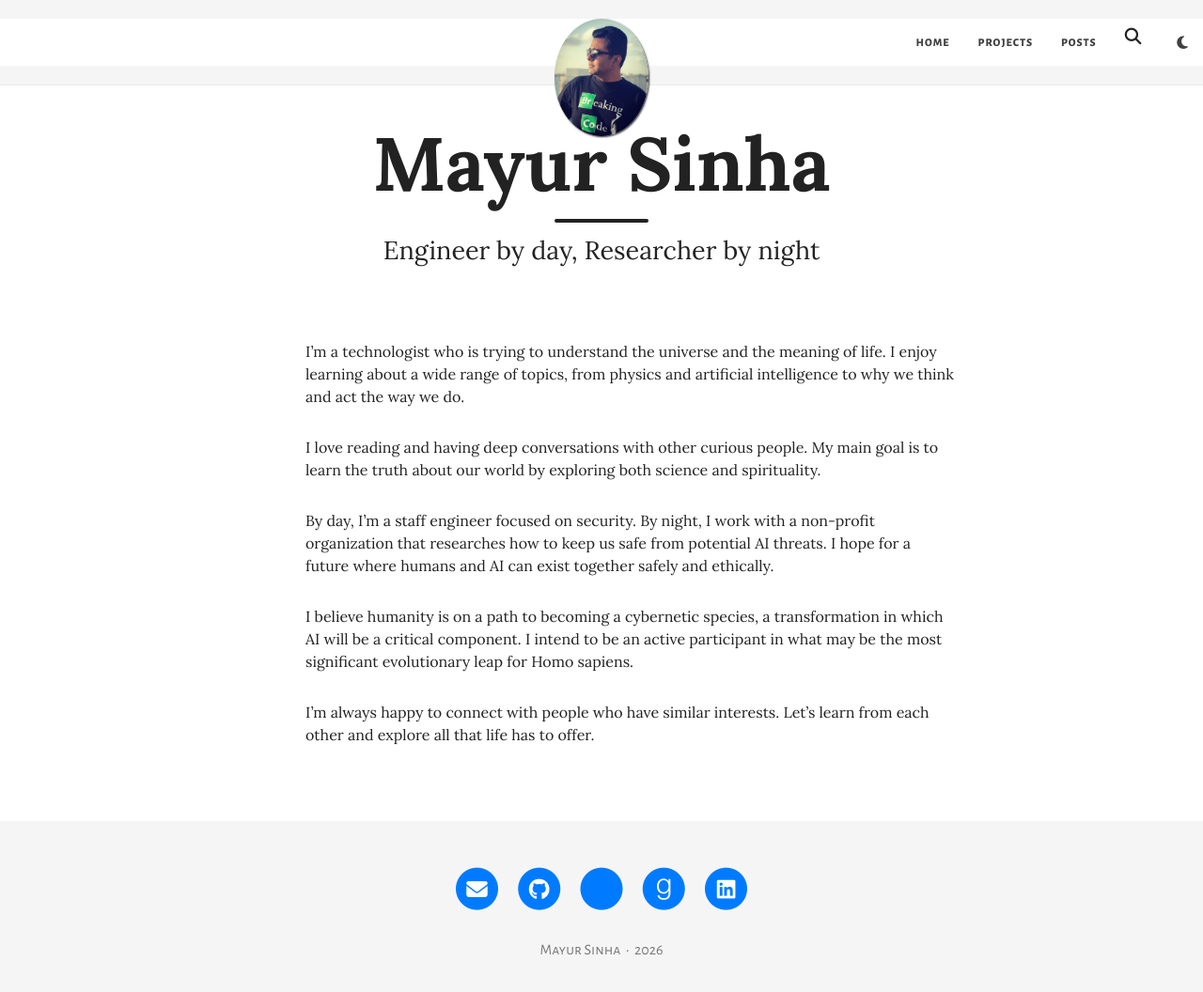
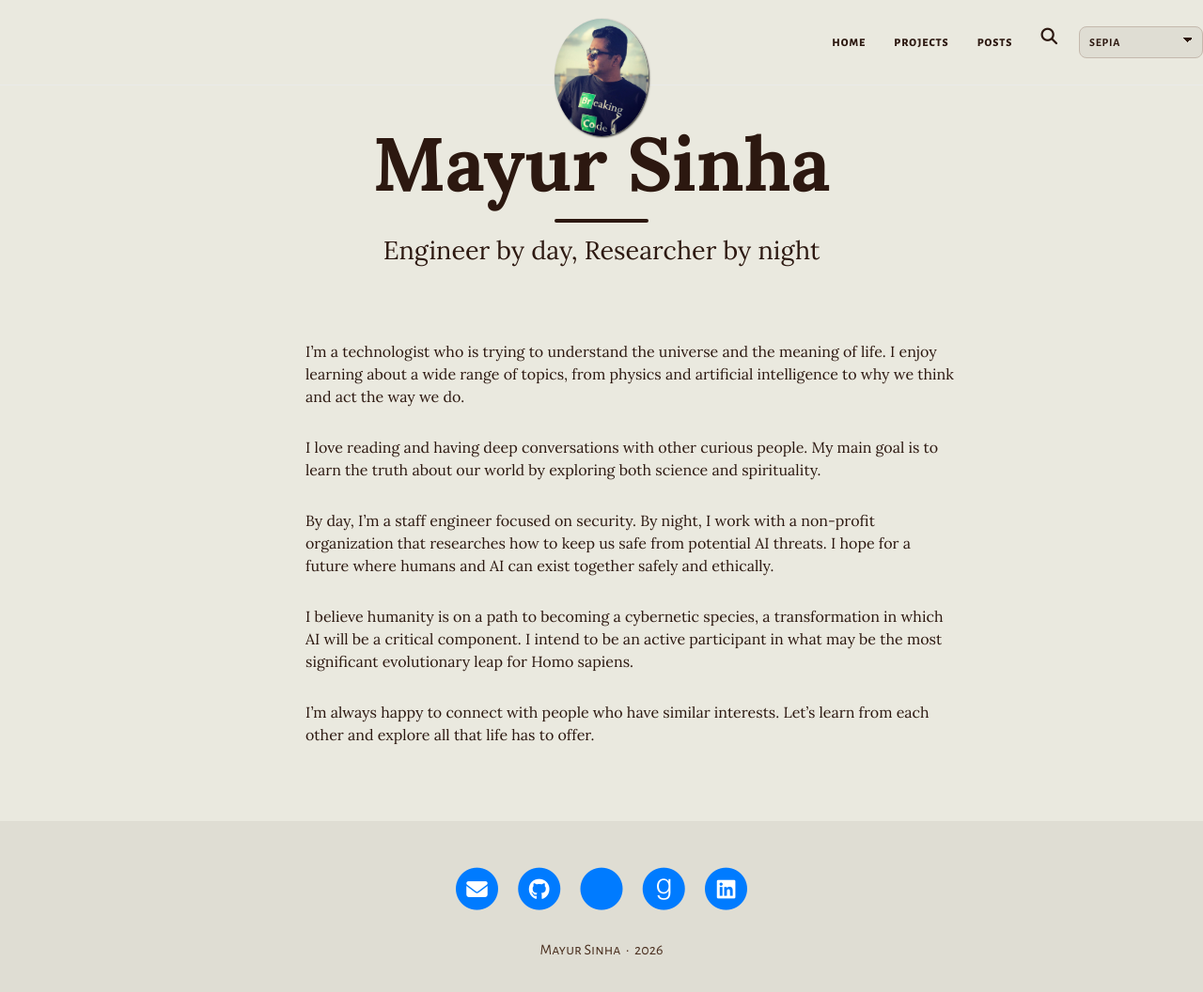
Before and after one commit to themayursinha/blog, a Jekyll site: the page built from index.md, in a window 1280 px wide and 1073 px high. Shown: the top 1056 px of the window at 94% size. Built offline with Jekyll 4.4.1, drawn with Linux system fonts in a browser that asks for light colours.

Commit message:
Add sepia, normal, and tokyo-night theme toggle

```diff
--- a/_includes/nav.html
+++ b/_includes/nav.html
@@ -30,9 +30,12 @@
           </button>
         </li>
         <li class="navbar-theme-toggle">
-          <a href="#" id="theme-toggle" class="navbar-icon-link" title="Toggle dark/light mode" aria-label="Toggle dark or light mode">
-            <i id="theme-toggle-icon" class="fa fa-moon" aria-hidden="true"></i>
-          </a>
+          <label class="sr-only" for="theme-select">Theme</label>
+          <select id="theme-select" class="navbar-theme-select" aria-label="Select color theme">
+            <option value="sepia">Sepia</option>
+            <option value="normal">Normal</option>
+            <option value="tokyo-night">Tokyo Night</option>
+          </select>
         </li>
       </ul>
     </div>
--- a/css/main.css
+++ b/css/main.css
@@ -9,9 +9,9 @@
 body {
   font-family: var(--font-body);
   font-size: 16px;
-  color: #fff;
+  color: var(--text, #fff);
   position: relative;
-  background-color: #181A20;
+  background-color: var(--bg, #181A20);
 }
 p {
   line-height: 1.5;
@@ -809,20 +809,16 @@ td.gutter {
 
 /* --- Table of Contents --- */
 :root {
-  --toc-bg: #fff;
-  --toc-border: #f6f6f7;
-  --toc-header: #23242a;
-  --toc-text: #23242a;
-  --toc-link: #222;
-  --toc-link-hover: #000;
+  --toc-bg: var(--vp-c-bg-soft, #fff);
+  --toc-border: var(--vp-c-divider, #f6f6f7);
+  --toc-header: var(--vp-c-text-1, #23242a);
+  --toc-text: var(--vp-c-text-1, #23242a);
+  --toc-link: var(--vp-c-text-1, #222);
+  --toc-link-hover: var(--link, #000);
 }
+:root.theme-tokyo-night,
 body.dark-theme {
-  --toc-bg: #23242a;
-  --toc-border: #33353a;
-  --toc-header: #fff;
-  --toc-text: #fff;
-  --toc-link: #fff;
-  --toc-link-hover: #007bff;
+  --toc-link-hover: var(--link, #7aa2f7);
 }
 .toc-sidebar {
   position: sticky !important;
@@ -862,7 +858,7 @@ body.dark-theme {
   text-decoration: none;
 }
 .toc-link:hover {
-  color: #007bff !important;
+  color: var(--toc-link-hover) !important;
   text-decoration: underline;
 }
 
@@ -879,7 +875,7 @@ body.dark-theme {
     border: 1px solid var(--toc-border);
     border-radius: 16px;
     padding: 16px 14px 16px 16px;
-    color: #222;
+    color: var(--toc-text);
     z-index: 10;
     box-shadow: 0 2px 16px rgba(0,0,0,0.02);
     font-size: 0.92em;
@@ -887,7 +883,7 @@ body.dark-theme {
   .toc-header h4 {
     font-size: 1em;
     font-weight: 600;
-    color: #222;
+    color: var(--toc-header);
     margin-bottom: 10px;
     letter-spacing: 0.01em;
   }
@@ -896,7 +892,7 @@ body.dark-theme {
     margin-top: 0.5em;
   }
   .toc-link {
-    color: #666;
+    color: var(--toc-link);
     font-weight: 400;
     font-size: 0.94em;
     padding: 2px 0;
@@ -904,7 +900,7 @@ body.dark-theme {
     text-decoration: none;
   }
   .toc-link:hover {
-    color: #007bff;
+    color: var(--toc-link-hover);
     text-decoration: underline;
   }
 }
@@ -918,7 +914,7 @@ body.dark-theme {
     box-shadow: none;
     border: 1px solid var(--toc-border);
     background: var(--toc-bg);
-    color: #23242a;
+    color: var(--toc-text);
     font-size: 0.96em;
     padding: 12px 8px 12px 10px;
   }
--- a/css/nav-enhancements.css
+++ b/css/nav-enhancements.css
@@ -1,33 +1,74 @@
-:root {
-  --bg: #fff;
-  --text: #222;
-  --link: #008aff;
-  --nav-bg: #f5f5f5;
-  --nav-text: #404040;
-  --footer-bg: #f5f5f5;
-  --footer-text: #777;
-  --border: #e0e0e0;
-  --search-modal-backdrop: rgba(255, 255, 255, 0.98);
-  --search-modal-card-bg: #fff;
-  --search-modal-card-text: #222;
-  --search-modal-muted: #888;
-  --search-modal-hover: #f7f7f7;
+:root,
+:root.theme-sepia {
+  --vp-c-bg: #eae9df;
+  --vp-c-bg-soft: #dfddd3;
+  --vp-c-bg-alt: #d6d4ca;
+  --vp-c-text-1: #2c1810;
+  --vp-c-text-2: #4a2f1f;
+  --vp-c-divider: #c4b9ad;
+  --vp-link: #5d6d99;
+  --vp-link-hover: #7b5f54;
+  --vp-nav-bg-color: var(--vp-c-bg);
+
+  --bg: var(--vp-c-bg);
+  --text: var(--vp-c-text-1);
+  --link: var(--vp-link);
+  --link-hover: var(--vp-link-hover);
+  --nav-bg: var(--vp-nav-bg-color);
+  --nav-text: var(--vp-c-text-1);
+  --footer-bg: var(--vp-c-bg-soft);
+  --footer-text: var(--vp-c-text-2);
+  --border: var(--vp-c-divider);
+  --search-modal-backdrop: rgba(234, 233, 223, 0.96);
+  --search-modal-card-bg: var(--vp-c-bg);
+  --search-modal-card-text: var(--vp-c-text-1);
+  --search-modal-muted: var(--vp-c-text-2);
+  --search-modal-hover: rgba(44, 24, 16, 0.06);
+  --search-modal-item-border: rgba(44, 24, 16, 0.12);
 }
 
+:root.theme-normal {
+  --vp-c-bg: #ffffff;
+  --vp-c-bg-soft: #f6f6f7;
+  --vp-c-bg-alt: #f6f6f7;
+  --vp-c-text-1: #213547;
+  --vp-c-text-2: #4f5d75;
+  --vp-c-divider: #e2e2e3;
+  --vp-link: #2563eb;
+  --vp-link-hover: #1d4ed8;
+  --vp-nav-bg-color: #ffffff;
+
+  --footer-bg: var(--vp-c-bg-soft);
+  --search-modal-backdrop: rgba(255, 255, 255, 0.98);
+  --search-modal-hover: rgba(33, 53, 71, 0.04);
+  --search-modal-item-border: #f0f0f0;
+}
+
+:root.theme-tokyo-night,
 .dark-theme {
-  --bg: #181a1b;
-  --text: #e8e6e3;
-  --link: #4ea1ff;
-  --nav-bg: #23272a;
-  --nav-text: #e8e6e3;
-  --footer-bg: #181a1b;
-  --footer-text: #aaa;
-  --border: #333;
-  --search-modal-backdrop: rgba(24, 26, 27, 0.98);
-  --search-modal-card-bg: #23272a;
-  --search-modal-card-text: #e8e6e3;
-  --search-modal-muted: #b8b8b8;
-  --search-modal-hover: #2d3236;
+  --vp-c-bg: #24283b;
+  --vp-c-bg-soft: #1a1b26;
+  --vp-c-bg-alt: #1f2335;
+  --vp-c-text-1: #c0caf5;
+  --vp-c-text-2: #a9b1d6;
+  --vp-c-divider: #3b4261;
+  --vp-link: #7aa2f7;
+  --vp-link-hover: #bb9af7;
+  --vp-nav-bg-color: #24283b;
+
+  --footer-bg: var(--vp-c-bg-soft);
+  --search-modal-backdrop: rgba(26, 27, 38, 0.96);
+  --search-modal-card-bg: #1f2335;
+  --search-modal-card-text: #c0caf5;
+  --search-modal-muted: #9aa5ce;
+  --search-modal-hover: rgba(122, 162, 247, 0.14);
+  --search-modal-item-border: rgba(169, 177, 214, 0.24);
+}
+
+html,
+body {
+  background-color: var(--vp-c-bg);
+  color: var(--vp-c-text-1);
 }
 
 footer,
@@ -52,10 +93,15 @@ footer p {
 body,
 .container,
 .container-fluid,
-.intro-header,
 .posts-list,
 .post-preview,
-.row {
+.row,
+.header-section.has-img .no-img {
+  background: var(--bg) !important;
+  color: var(--text) !important;
+}
+
+.intro-header:not(.big-img) {
   background: var(--bg) !important;
   color: var(--text) !important;
 }
@@ -65,18 +111,13 @@ h3.post-subtitle {
   color: var(--text) !important;
 }
 
-.dark-theme h2.post-title,
-.dark-theme h3.post-subtitle {
-  color: #fff !important;
-}
-
 a,
 a:visited {
   color: var(--link);
 }
 
 a:hover {
-  color: #ffb347;
+  color: var(--link-hover);
 }
 
 .navbar,
@@ -98,25 +139,50 @@ a:hover {
 
 .navbar-theme-toggle {
   margin-left: 8px;
+  padding: 8px 0;
 }
 
-.navbar-icon-button,
-.navbar-icon-link {
+.navbar-icon-button {
   padding: 10px 15px;
   display: inline-block;
   cursor: pointer;
-}
-
-.navbar-icon-button {
   border: 0;
   background: transparent;
   font-size: 1.1em;
   line-height: 1;
 }
 
-#theme-toggle-icon {
-  font-size: 1.3em;
-  vertical-align: middle;
+.navbar-theme-select {
+  appearance: none;
+  -webkit-appearance: none;
+  -moz-appearance: none;
+  min-width: 132px;
+  height: 34px;
+  border: 1px solid var(--border);
+  border-radius: 8px;
+  background-color: var(--vp-c-bg-soft);
+  color: var(--nav-text);
+  font-family: var(--font-ui, 'Alegreya Sans SC', 'Open Sans', 'Segoe UI', 'Helvetica Neue', Arial, sans-serif);
+  font-size: 12px;
+  font-weight: 700;
+  letter-spacing: 0.06em;
+  line-height: 1;
+  text-transform: uppercase;
+  padding: 0 32px 0 10px;
+  background-image:
+    linear-gradient(45deg, transparent 50%, currentColor 50%),
+    linear-gradient(135deg, currentColor 50%, transparent 50%);
+  background-position:
+    calc(100% - 15px) calc(50% - 3px),
+    calc(100% - 10px) calc(50% - 3px);
+  background-size: 5px 5px, 5px 5px;
+  background-repeat: no-repeat;
+}
+
+.navbar-theme-select:focus {
+  outline: none;
+  border-color: var(--link);
+  box-shadow: 0 0 0 2px rgba(122, 162, 247, 0.18);
 }
 
 .search-modal {
@@ -184,7 +250,7 @@ a:hover {
 .search-modal-hint {
   font-size: 0.9em;
   color: var(--search-modal-muted);
-  border: 1px solid #eee;
+  border: 1px solid var(--search-modal-item-border);
   border-radius: 6px;
   padding: 2px 8px;
   margin-left: 8px;
@@ -197,7 +263,7 @@ a:hover {
 
 .search-result-item {
   padding: 12px 0;
-  border-bottom: 1px solid #f0f0f0;
+  border-bottom: 1px solid var(--search-modal-item-border);
   cursor: pointer;
 }
 
@@ -223,10 +289,14 @@ a:hover {
   color: var(--search-modal-muted);
 }
 
-.dark-theme .search-modal-hint {
-  border-color: #444;
+@media (max-width: 767px) {
+  .navbar-theme-toggle {
+    padding: 6px 15px 12px;
+    margin-left: 0;
+  }
+
+  .navbar-theme-select {
+    width: 100%;
+    min-width: 0;
+  }
 }
-
-.dark-theme .search-result-item {
-  border-bottom-color: #3a3a3a;
-}
--- a/js/nav-enhancements.js
+++ b/js/nav-enhancements.js
@@ -2,6 +2,11 @@
   'use strict';
 
   var SEARCH_INDEX_URL = '/search.json';
+  var THEME_STORAGE_KEY = 'theme-preference';
+  var LEGACY_THEME_KEY = 'theme';
+  var THEMES = ['sepia', 'normal', 'tokyo-night'];
+  var THEME_CLASS_PREFIX = 'theme-';
+  var THEME_CLASSES = ['theme-sepia', 'theme-normal', 'theme-tokyo-night', 'dark-theme'];
   var state = {
     posts: [],
     loaded: false,
@@ -33,31 +38,66 @@
     return !!(window.matchMedia && window.matchMedia('(prefers-color-scheme: dark)').matches);
   }
 
-  function getInitialTheme() {
-    var savedTheme = safeLocalStorageGet('theme');
-    if (savedTheme === 'dark') {
-      return true;
+  function normalizeTheme(theme) {
+    if (!theme) {
+      return null;
     }
-    if (savedTheme === 'light') {
-      return false;
+
+    var normalized = String(theme).toLowerCase();
+    if (THEMES.indexOf(normalized) !== -1) {
+      return normalized;
     }
-    return prefersDarkTheme();
+    if (normalized === 'tokyo') {
+      return 'tokyo-night';
+    }
+    if (normalized === 'dark') {
+      return 'tokyo-night';
+    }
+    if (normalized === 'light') {
+      return 'normal';
+    }
+    return null;
   }
 
-  function setTheme(darkThemeEnabled) {
-    if (!document.body) {
+  function getSavedTheme() {
+    return normalizeTheme(safeLocalStorageGet(THEME_STORAGE_KEY)) ||
+      normalizeTheme(safeLocalStorageGet(LEGACY_THEME_KEY));
+  }
+
+  function getInitialTheme() {
+    return getSavedTheme() || (prefersDarkTheme() ? 'tokyo-night' : 'sepia');
+  }
+
+  function applyThemeClass(target, theme) {
+    var i;
+
+    if (!target || !target.classList) {
       return;
     }
 
-    document.body.classList.toggle('dark-theme', darkThemeEnabled);
-    document.documentElement.classList.toggle('dark-theme', darkThemeEnabled);
+    for (i = 0; i < THEME_CLASSES.length; i += 1) {
+      target.classList.remove(THEME_CLASSES[i]);
+    }
+    target.classList.add(THEME_CLASS_PREFIX + theme);
 
-    var icon = byId('theme-toggle-icon');
-    if (icon) {
-      icon.className = darkThemeEnabled ? 'fa fa-sun' : 'fa fa-moon';
+    if (theme === 'tokyo-night') {
+      target.classList.add('dark-theme');
+    }
+  }
+
+  function setTheme(theme) {
+    var normalizedTheme = normalizeTheme(theme) || 'sepia';
+    var selector = byId('theme-select');
+
+    applyThemeClass(document.documentElement, normalizedTheme);
+    applyThemeClass(document.body, normalizedTheme);
+
+    if (selector && selector.value !== normalizedTheme) {
+      selector.value = normalizedTheme;
     }
 
-    safeLocalStorageSet('theme', darkThemeEnabled ? 'dark' : 'light');
+    safeLocalStorageSet(THEME_STORAGE_KEY, normalizedTheme);
+    safeLocalStorageSet(LEGACY_THEME_KEY, normalizedTheme === 'tokyo-night' ? 'dark' : 'light');
   }
 
   function normalizeText(value) {
@@ -310,14 +350,13 @@
   }
 
   function bindThemeEvents() {
-    var themeToggle = byId('theme-toggle');
-    if (!themeToggle) {
+    var themeSelect = byId('theme-select');
+    if (!themeSelect) {
       return;
     }
 
-    themeToggle.addEventListener('click', function(event) {
-      event.preventDefault();
-      setTheme(!document.body.classList.contains('dark-theme'));
+    themeSelect.addEventListener('change', function(event) {
+      setTheme(event.target.value);
     });
   }
 
--- a/js/theme-init.js
+++ b/js/theme-init.js
@@ -1,22 +1,62 @@
 (function(window, document) {
   'use strict';
+
+  var THEME_STORAGE_KEY = 'theme-preference';
+  var LEGACY_THEME_KEY = 'theme';
+  var THEME_CLASS_PREFIX = 'theme-';
+  var THEME_CLASSES = ['theme-sepia', 'theme-normal', 'theme-tokyo-night', 'dark-theme'];
 
   function prefersDarkTheme() {
     return !!(window.matchMedia && window.matchMedia('(prefers-color-scheme: dark)').matches);
   }
 
-  try {
-    var savedTheme = window.localStorage.getItem('theme');
-    var darkThemeEnabled = savedTheme === 'dark' || (savedTheme !== 'light' && prefersDarkTheme());
+  function normalizeTheme(theme) {
+    if (!theme) {
+      return null;
+    }
 
-    if (darkThemeEnabled) {
-      document.documentElement.classList.add('dark-theme');
-    } else {
-      document.documentElement.classList.remove('dark-theme');
+    var normalized = String(theme).toLowerCase();
+    if (normalized === 'sepia' || normalized === 'normal' || normalized === 'tokyo-night') {
+      return normalized;
     }
-  } catch (error) {
-    if (prefersDarkTheme()) {
-      document.documentElement.classList.add('dark-theme');
+    if (normalized === 'tokyo') {
+      return 'tokyo-night';
+    }
+    if (normalized === 'dark') {
+      return 'tokyo-night';
+    }
+    if (normalized === 'light') {
+      return 'normal';
+    }
+    return null;
+  }
+
+  function getSavedTheme() {
+    try {
+      return normalizeTheme(window.localStorage.getItem(THEME_STORAGE_KEY)) ||
+        normalizeTheme(window.localStorage.getItem(LEGACY_THEME_KEY));
+    } catch (error) {
+      return null;
     }
   }
+
+  function getInitialTheme() {
+    return getSavedTheme() || (prefersDarkTheme() ? 'tokyo-night' : 'sepia');
+  }
+
+  function applyThemeClass(theme) {
+    var root = document.documentElement;
+    var themeClass = THEME_CLASS_PREFIX + theme;
+    var i;
+
+    for (i = 0; i < THEME_CLASSES.length; i += 1) {
+      root.classList.remove(THEME_CLASSES[i]);
+    }
+    root.classList.add(themeClass);
+    if (theme === 'tokyo-night') {
+      root.classList.add('dark-theme');
+    }
+  }
+
+  applyThemeClass(getInitialTheme());
 })(window, document);
```
